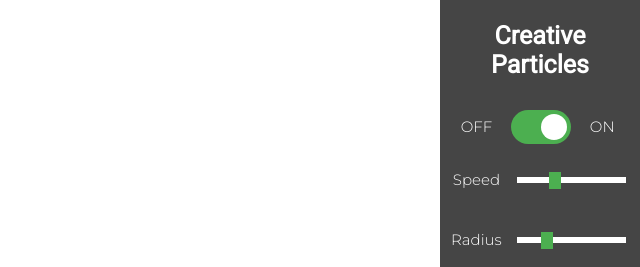
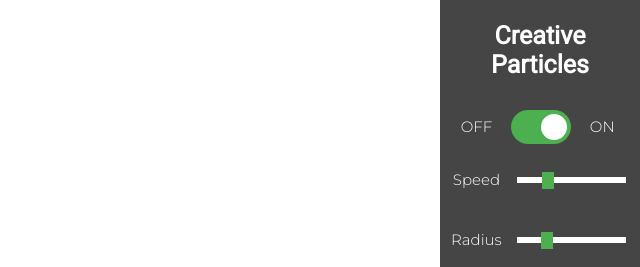
Before and after one commit to davideanfossi/Creative-particles, a plain HTML site: page index.html in a window 1280 px wide. Shown: the top 267 px of the page, 640-1280 px from the left. Drawn offline with Linux system fonts and the light colour scheme.

Commit message:
Update index.html

```diff
--- a/index.html
+++ b/index.html
@@ -21,7 +21,7 @@
             <p id="b" class="label">ON</p>
 
             <p id="c" class="label">Speed</p>
-            <input type="range" min="10" max="100" value="40" class="slider" id="speed">
+            <input type="range" min="10" max="200" value="60" class="slider" id="speed">
 
             <p id="d" class="label">Radius</p>
             <input type="range" min="50" max="450" value="150" class="slider" id="radius">
```
